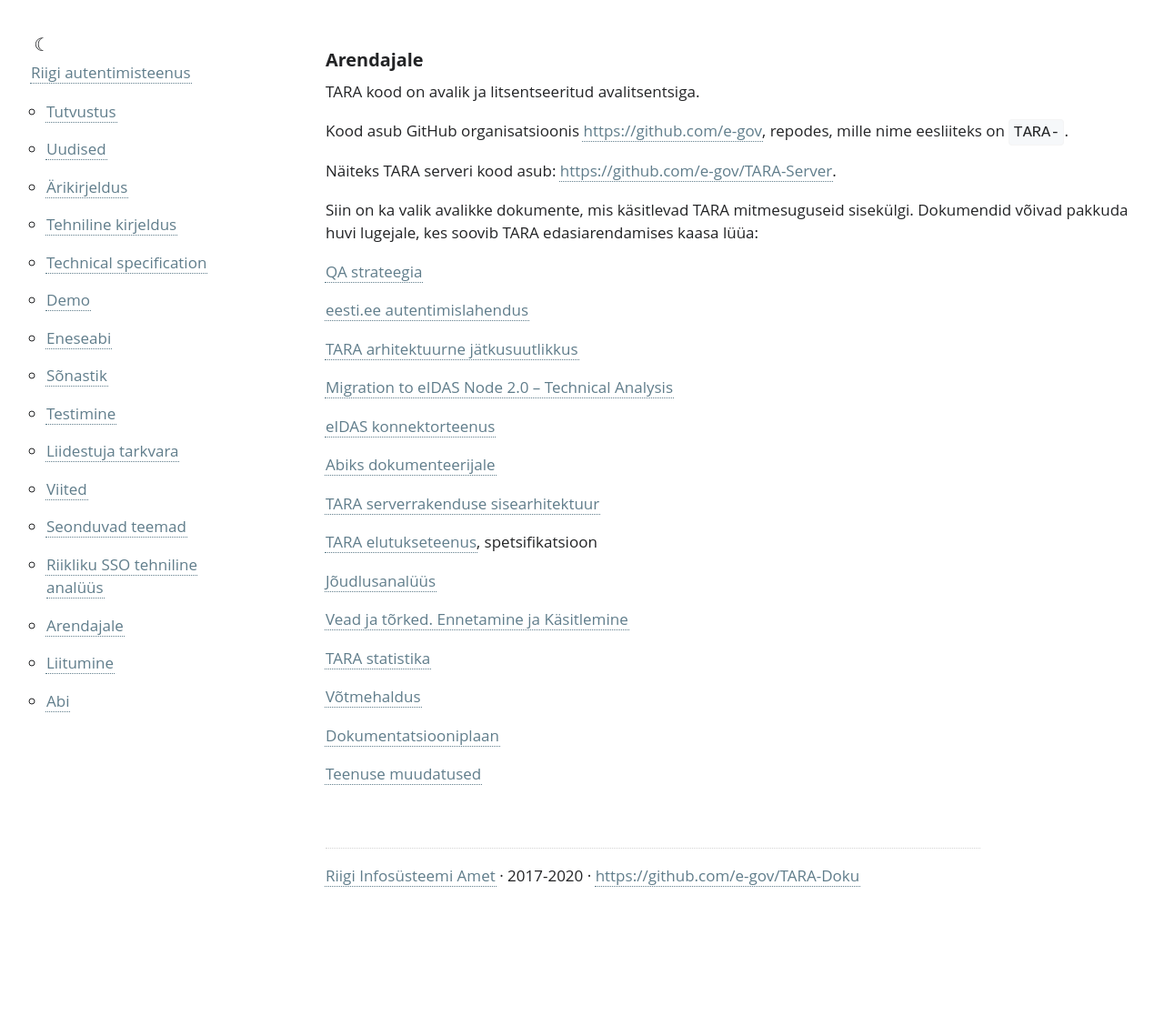
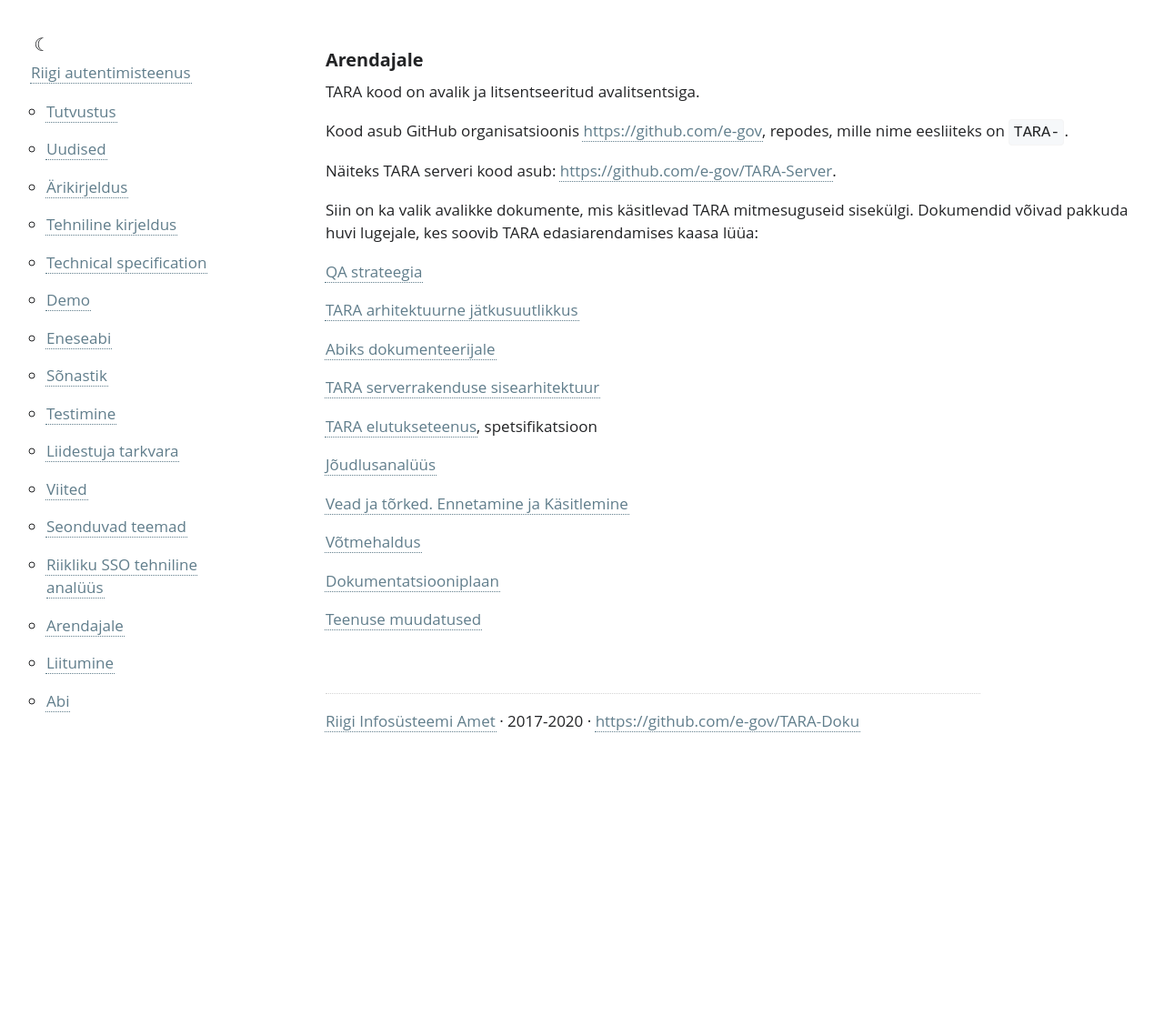
Before and after one commit to e-gov/TARA-Doku, a Jekyll site: the page built from Arendajale.md, in a window 1280 px wide. Shown: the whole page at 91% size. Built offline with Jekyll 4.4.1, drawn with Linux system fonts in a browser that asks for light colours; our own code applies the rules of GitHub Pages for plain Markdown files.

Commit message:
Update Arendajale.md

```diff
--- a/Arendajale.md
+++ b/Arendajale.md
@@ -14,13 +14,7 @@ Siin on ka valik avalikke dokumente, mis käsitlevad TARA mitmesuguseid sisekül
 
 [QA strateegia](QaStrateegia)
 
-[eesti.ee autentimislahendus](EE-Auth)
-
 [TARA arhitektuurne jätkusuutlikkus](Jatkusuutlikkus)<br>
-
-[Migration to eIDAS Node 2.0 – Technical Analysis](Migration)
-
-<a href='https://e-gov.github.io/eIDAS-Connector/'>eIDAS konnektorteenus</a>
 
 [Abiks dokumenteerijale](Dokuabi)
 
@@ -32,8 +26,6 @@ Siin on ka valik avalikke dokumente, mis käsitlevad TARA mitmesuguseid sisekül
 
 [Vead ja tõrked. Ennetamine ja Käsitlemine](Veakasitlus)<br>
 
-[TARA statistika](Statistika)<br>
-
 [Võtmehaldus](Votmehaldus)<br>
 
 [Dokumentatsiooniplaan](Dok-plaan)
```
